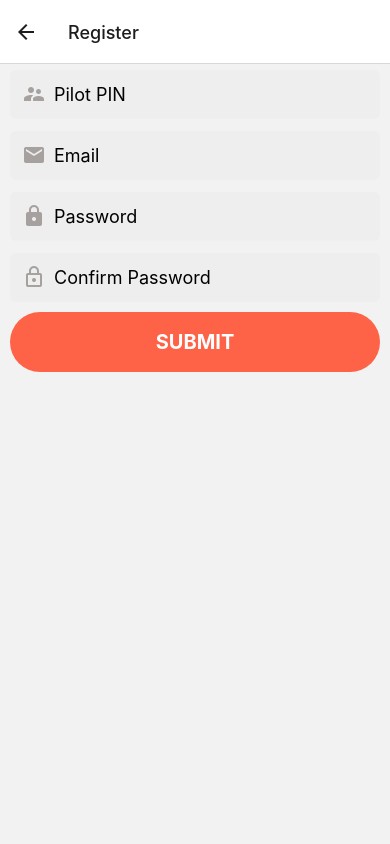
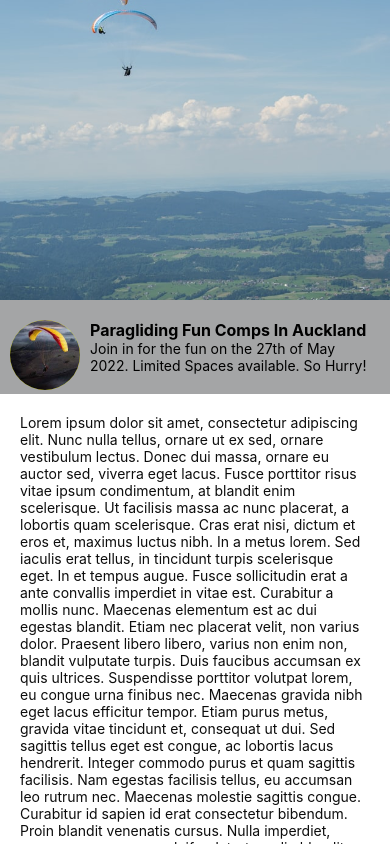
Before and after one commit to dammike/nzhgpa-rn, a React Native app: screen /Register in a window 390 px wide. Built offline with nearby package versions, Linux system fonts and the light colour scheme.

Commit message:
FeedDetails complete

```diff
--- a/App.js
+++ b/App.js
@@ -1,15 +1,17 @@
 import React from 'react';
 import { NavigationContainer } from '@react-navigation/native'
 import AuthNavigator from './app/navigation/AuthNavigator';
+import FeedScreen from './app/screens/FeedScreen';
+import FeedDetailsScreen from './app/screens/FeedDetailsScreen';
 
 export default function App() {
 
   return (
-    <NavigationContainer>
-      <AuthNavigator />
-    </NavigationContainer>
-    // <WelcomeScreen />
-    // <LoginScreen />
-    // <RegisterScreen />
+    // <NavigationContainer>
+    //   <AuthNavigator />
+    // </NavigationContainer>
+
+    // <FeedScreen />
+    <FeedDetailsScreen />
   );
 }
--- a/app/components/AppText.js
+++ b/app/components/AppText.js
@@ -1,10 +1,12 @@
 import React from 'react'
 import { StyleSheet, Text, View } from 'react-native'
 
-export default function AppText({ children, style }) {
+export default function AppText({ children, style, ...otherProps }) {
     return (
         <View>
-            <Text style={[styles.txt, style]}>{children}</Text>
+            <Text style={[styles.txt, style]} {...otherProps}>
+                {children}
+            </Text>
         </View>
     )
 }
--- /dev/null
+++ b/app/components/Card.js
@@ -0,0 +1,53 @@
+import React from 'react'
+import { StyleSheet, TouchableOpacity, View } from 'react-native'
+
+import ImageBackground from 'react-native/Libraries/Image/ImageBackground'
+import colors from '../config/colors'
+import AppText from './AppText'
+
+export default function Card({ description, image, onPress, title, }) {
+    return (
+        <TouchableOpacity onPress={onPress}>
+            <View style={styles.container}>
+                <ImageBackground
+                    source={image}
+                    style={styles.image}>
+
+                    <View style={styles.txtContainer}>
+                        <AppText style={styles.title}>{title}</AppText>
+                        <AppText style={styles.description}>{description}</AppText>
+                    </View>
+                </ImageBackground>
+            </View>
+        </TouchableOpacity>
+    )
+}
+
+const styles = StyleSheet.create({
+    container: {
+        width: '100%',
+        height: 200,
+        backgroundColor: colors.grey,
+        borderRadius: 12,
+        overflow: 'hidden',
+        marginBottom: 24,
+    },
+    description: {
+        fontSize: 14,
+    },
+    title: {
+        fontSize: 18,
+        fontWeight: 'bold',
+        color: colors.white,
+    },
+    image: {
+        width: '100%',
+        height: '100%',
+        resizeMode: 'contain',
+        justifyContent: 'flex-end',
+    },
+    txtContainer: {
+        marginHorizontal: 8,
+        marginBottom: 18,
+    },
+})
--- /dev/null
+++ b/app/components/ListItem.js
@@ -0,0 +1,60 @@
+import React from 'react'
+import { Image, StyleSheet, View } from 'react-native'
+
+import colors from '../config/colors'
+import AppText from './AppText'
+
+export default function ListItem() {
+    return (
+        <View style={styles.listContainer}>
+            <View style={styles.photoContainer}>
+                <Image source={require('../assets/profile.jpeg')} style={styles.image} />
+            </View>
+
+            <View style={styles.txtContainer}>
+                <AppText
+                    numberOfLines={2}
+                    style={styles.title}>Paragliding Fun Comps in auckland</AppText>
+                <AppText
+                    numberOfLines={2}
+                    style={styles.description}>Join in for the fun on the 27th of May 2022. Limited Spaces available. So Hurry!</AppText>
+            </View>
+        </View>
+    )
+}
+
+const styles = StyleSheet.create({
+    description: {
+        fontSize: 14,
+    },
+    title: {
+        fontSize: 16,
+        textTransform: 'capitalize',
+        fontWeight: 'bold',
+    },
+    image: {
+        width: '100%',
+        height: '100%',
+        resizeMode: 'cover',
+        zIndex: 100,
+    },
+    photoContainer: {
+        width: 70,
+        height: 70,
+        borderRadius: 35,
+        backgroundColor: 'yellow',
+        top: 10,
+        overflow: 'hidden',
+    },
+    txtContainer: {
+        padding: 10,
+        flex: 1,
+        justifyContent: 'center'
+
+    },
+    listContainer: {
+        flexDirection: 'row',
+        padding: 10,
+        backgroundColor: colors.grey,
+    }
+})
--- a/app/config/colors.js
+++ b/app/config/colors.js
@@ -1,7 +1,8 @@
 export default {
-    primary: 'blue',
-    secondary: 'tomato',
+    primary: '#0367A6',
+    secondary: '#BF0F30',
     white: '#fff',
-    black: '#000',
-    grey: '#eee',
+    black: '#0D0D0D',
+    grey: '#A4A5A6',
+    lightBlue: '#0378A6',
 }
--- /dev/null
+++ b/app/screens/FeedDetailsScreen.js
@@ -0,0 +1,59 @@
+import React from 'react'
+import { ImageBackground, ScrollView, StyleSheet, Text, View } from 'react-native'
+
+import AppText from '../components/AppText'
+import ListItem from '../components/ListItem'
+import colors from '../config/colors'
+
+export default function FeedDetailsScreen() {
+    return (
+        <View style={styles.container}>
+            <ScrollView>
+                <ImageBackground source={require('../assets/card-banner.jpg')} style={styles.image} />
+
+                <ListItem />
+
+                <View style={styles.articleContainer}>
+                    <AppText style={styles.articleText}>
+                        Lorem ipsum dolor sit amet, consectetur adipiscing elit. Nunc nulla tellus, ornare ut ex sed, ornare vestibulum lectus. Donec dui massa, ornare eu auctor sed, viverra eget lacus. Fusce porttitor risus vitae ipsum condimentum, at blandit enim scelerisque. Ut facilisis massa ac nunc placerat, a lobortis quam scelerisque. Cras erat nisi, dictum et eros et, maximus luctus nibh. In a metus lorem. Sed iaculis erat tellus, in tincidunt turpis scelerisque eget. In et tempus augue. Fusce sollicitudin erat a ante convallis imperdiet in vitae est. Curabitur a mollis nunc. Maecenas elementum est ac dui egestas blandit. Etiam nec placerat velit, non varius dolor. Praesent libero libero, varius non enim non, blandit vulputate turpis. Duis faucibus accumsan ex quis ultrices.
+
+                        Suspendisse porttitor volutpat lorem, eu congue urna finibus nec. Maecenas gravida nibh eget lacus efficitur tempor. Etiam purus metus, gravida vitae tincidunt et, consequat ut dui. Sed sagittis tellus eget est congue, ac lobortis lacus hendrerit. Integer commodo purus et quam sagittis facilisis. Nam egestas facilisis tellus, eu accumsan leo rutrum nec. Maecenas molestie sagittis congue. Curabitur id sapien id erat consectetur bibendum. Proin blandit venenatis cursus. Nulla imperdiet, augue non accumsan eleifend, tortor odio blandit orci, lobortis pulvinar lectus ligula sit amet purus. Phasellus sit amet nulla vitae libero maximus gravida. Proin porttitor ipsum non porta finibus. Morbi malesuada justo odio, vitae suscipit magna molestie ac. Sed arcu nisl, fermentum sit amet facilisis ac, volutpat ac neque. Ut tincidunt nisi quis est tincidunt tincidunt. Nunc eget lorem nunc.
+
+                        Nunc faucibus lacus dui, vitae aliquam nunc euismod eu. Aenean scelerisque dolor eu rutrum auctor. Proin in lobortis dolor. Nullam auctor felis nec turpis egestas vestibulum. Nam sapien turpis, sollicitudin pharetra sollicitudin vitae, iaculis quis justo. Suspendisse consectetur justo sit amet molestie finibus. Integer sagittis eleifend est non efficitur.
+
+                        Suspendisse neque lorem, consectetur eget odio quis, condimentum venenatis eros. Suspendisse potenti. Vivamus blandit iaculis ex, at aliquet sem iaculis a. Mauris sit amet hendrerit lorem. In sit amet elementum sem. Integer vehicula diam vitae lectus accumsan, vitae tempus urna ultrices. Fusce finibus erat mi. Quisque non tempus augue, nec convallis ligula. Suspendisse potenti. Curabitur ut lacinia orci, vitae pulvinar lectus. Donec gravida sem dolor, ut aliquam dui feugiat ultrices. Maecenas et quam eget nisl tempor efficitur eget in diam.
+
+                        Etiam erat quam, vulputate nec aliquet eget, aliquet ac nunc. Vivamus dictum efficitur erat nec commodo. Ut mi magna, maximus non dignissim vel, lobortis ac tellus. Nulla tincidunt sit amet dui vel feugiat. Sed at ex venenatis purus tincidunt pellentesque. Morbi congue justo in molestie tincidunt. Curabitur nisi ligula, efficitur nec rhoncus quis, ultrices ac tortor. Quisque ultricies orci non bibendum faucibus. Vestibulum ante ipsum primis in faucibus orci luctus et ultrices posuere cubilia curae; Sed aliquet, lorem non ultrices aliquam, quam magna sagittis libero, eget viverra sapien turpis in dolor. Suspendisse potenti. Integer lobortis mauris sit amet ipsum consectetur gravida. Curabitur a dui at mauris vestibulum cursus.
+                    </AppText>
+                </View>
+
+                <ListItem />
+            </ScrollView>
+        </View>
+    )
+}
+
+const styles = StyleSheet.create({
+    articleContainer: {
+        padding: 20,
+        paddingVertical: 20,
+        marginBottom: 10,
+        borderBottomColor: colors.grey,
+        borderBottomWidth: 1,
+    },
+    articleText: {
+        color: colors.black,
+    },
+    container: {
+        flex: 1,
+    },
+
+
+    image: {
+        width: '100%',
+        height: 300,
+        resizeMode: 'contain',
+        justifyContent: 'flex-end',
+    },
+
+})
--- /dev/null
+++ b/app/screens/FeedScreen.js
@@ -0,0 +1,21 @@
+import React from 'react'
+import { Image, ImageBackground, StyleSheet, Text, View } from 'react-native'
+import Card from '../components/Card'
+import Screen from '../components/Screen'
+
+export default function FeedScreen() {
+    return (
+        <Screen>
+            <Card
+                image={require('../assets/card-banner.jpg')}
+                title="New Story"
+                description="New Story"
+                onPress={() => console.log('card pressed!')} />
+            <Card />
+            <Card />
+        </Screen>
+    )
+}
+
+const styles = StyleSheet.create({
+})
--- a/app/screens/WelcomeScreen.js
+++ b/app/screens/WelcomeScreen.js
@@ -9,7 +9,7 @@ export default function WelcomeScreen({ navigation }) {
     return (
         <ImageBackground
             blurRadius={3}
-            source={require('../assets/background.jpg')}
+            source={require('../assets/card-banner.jpg')}
             style={styles.background}
         >
             <View style={styles.logoContainer}>
```
Also changed, not shown: app/assets/card-banner.jpg (added), app/assets/profile.jpeg (added).
